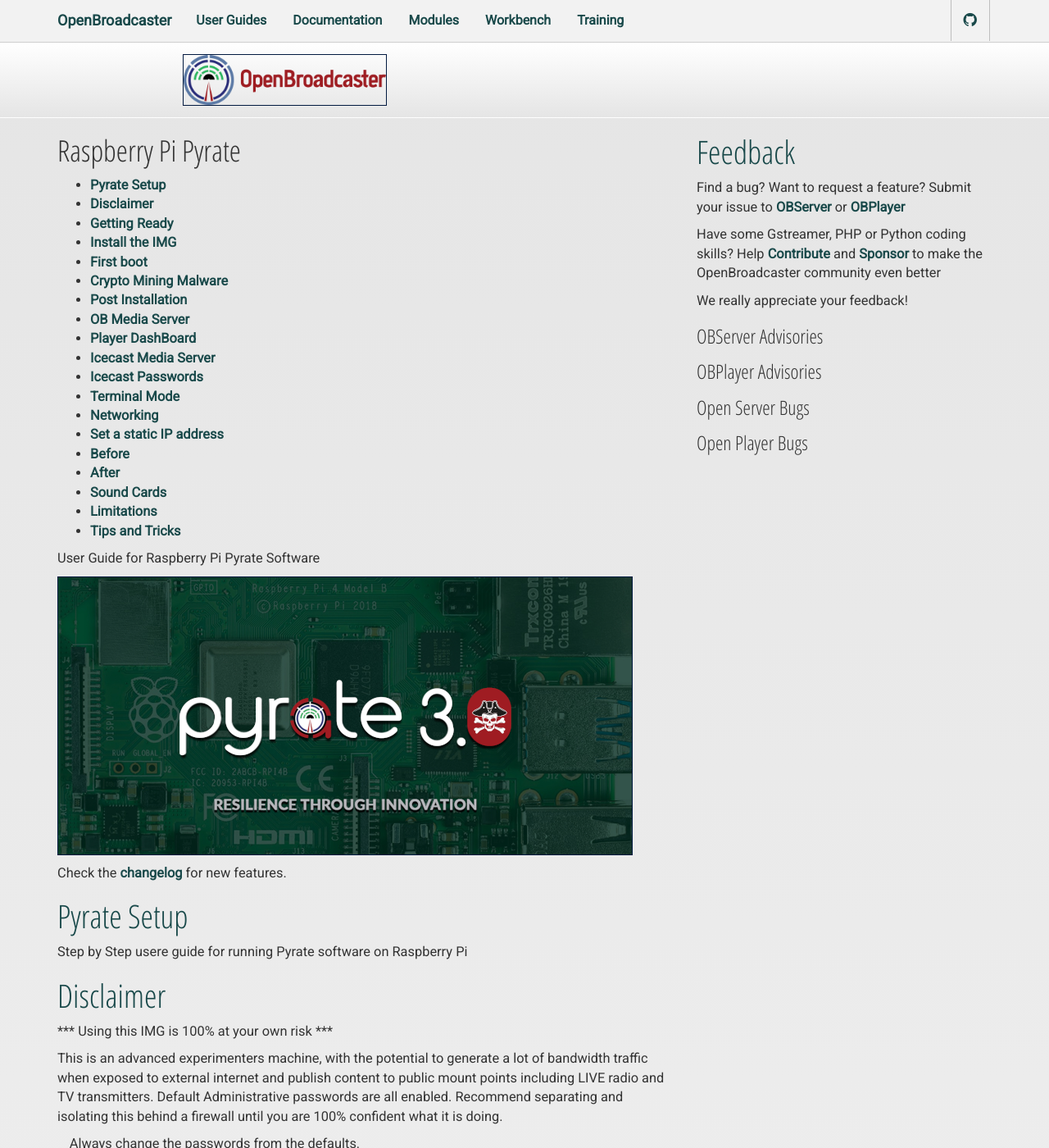
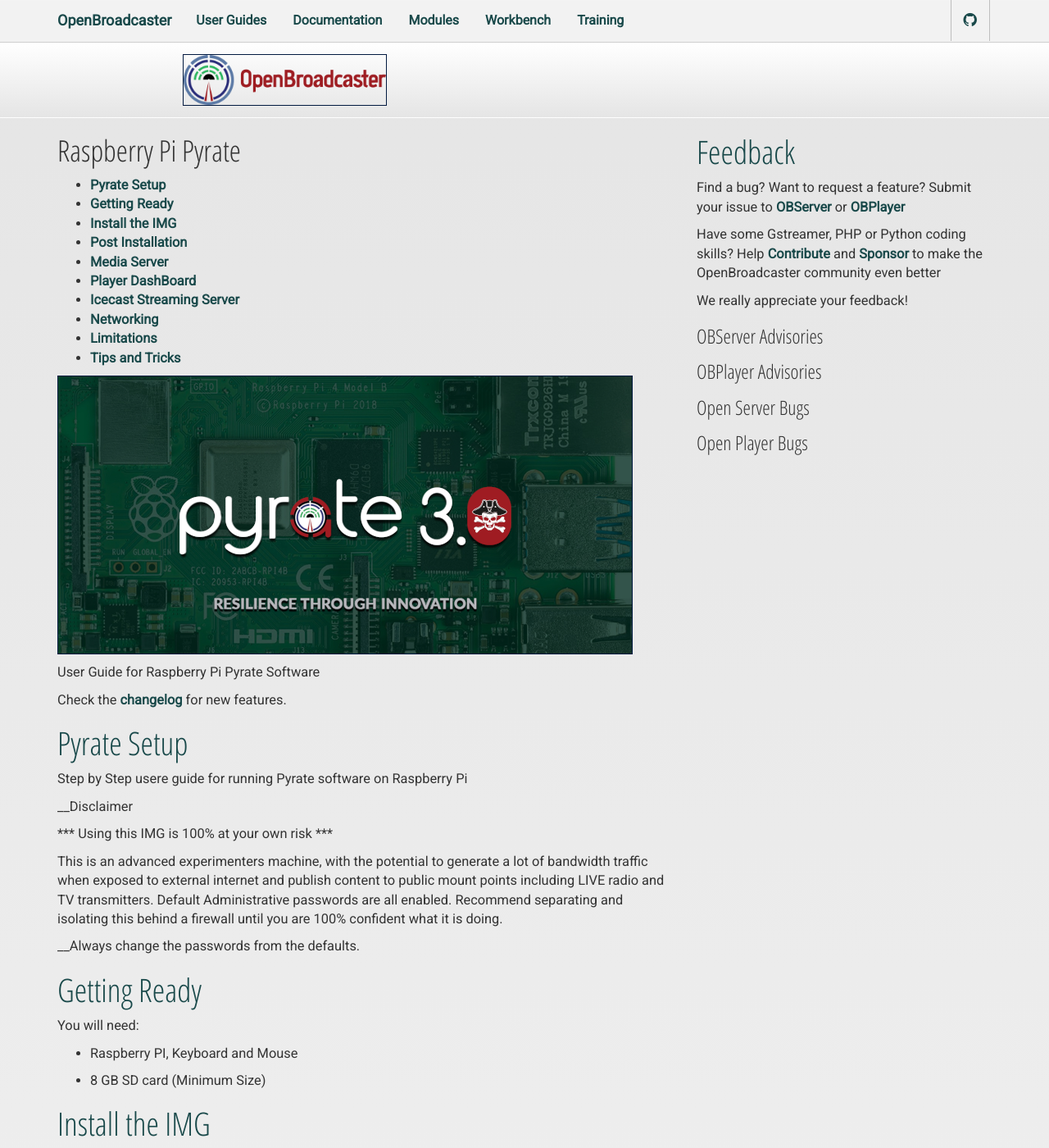
Before and after one commit to openbroadcaster/pyrate, a Jekyll site: the page built from index.md, in a window 1280 px wide and 1400 px high. Shown: the whole window at 82% size. Built offline with Jekyll 4.4.1, drawn with Linux system fonts in a browser that asks for light colours; some of the changed text lies outside the part shown.

Commit message:
Update index.md

```diff
--- a/index.md
+++ b/index.md
@@ -5,16 +5,14 @@
 # Raspberry Pi Pyrate
 {:.no_toc}
 
-
-
 * TOC
 {:toc}
 
 <a name="Pyrate"></a>
 
+![Pyrate 3](img/pyrate3.png )
+
 User Guide for Raspberry Pi Pyrate Software
-
-![Pyrate 3](img/pyrate3.png )
 
 Check the [changelog](https://openbroadcaster.com/changelog) for new features.
 
@@ -22,7 +20,7 @@
 
 Step by Step usere guide for running Pyrate software on Raspberry Pi
 
-## Disclaimer
+__Disclaimer
 
 \*\*\* Using this IMG is 100% at your own risk \*\*\*
 
@@ -44,11 +42,11 @@
 - Step two: open etcher and write the image file to the SD card.
 - Step three: Attach a Monitor, Keyboard and Network cable. Pop in the SD card and boot the Pyrate Box.
 
-## First boot
+__First boot
 
 On fresh new install, give it a few minute for heartbeats and audio to appear. It is taking time to sync up. On first boot you may see some red error messages, on restart they should go away. See Debug mode in the status tab if errors persist.
 
-## Crypto Mining Malware
+__Crypto Mining Malware
 
 Raspberry Pi's are vulnerable to this kind of malware.  We have removed default user "pi" among other measures. What we have noticed, is compromised Pi's get ZMap and sshpass installed. Neither of these programs is required for our operation.
 
@@ -58,7 +56,7 @@
 First run will come up at a default login prompt. user = obsuser  pass = test1234.
 Everything is now accessed through a browser and services will automatically restart when the unit is plugged in.
 
-## OB Media Server
+## Media Server
 
 Find Pyrate ip and access via a browser on a different machine as a regular web site.  Login screen will appear on port 80.   There are several sample accounts with different permissions already created
 
@@ -78,11 +76,11 @@
 
 user = admin  pass = admin  (Displays a RED message to remind you to change)
 
-## Icecast Media Server
+## Icecast Streaming Server
 
 http://<IP_ADDRESS>:8000 or http://192.168.1.100:8000
 
-## Icecast Passwords
+__Icecast Passwords
 
 Edit the file directly in Terminal and change passwords.
 
@@ -93,7 +91,7 @@
 ICECAST_ADMIN_PASS="1c3c4stP4ssw0rD"  to access the administration panel
 ICECAST_SOURCE_PASS="1c3c4stS0uRc3" to allow incoming streams to create a mount point
 
-## Terminal Mode
+__Terminal Mode
 
 All operation of both player and server can be run and accessed from terminal
 
@@ -113,7 +111,7 @@
 
 2) login to your router and show DHCP tables of devices with auto IP address.  our Player device hostname is "raspberrypi" and its IP will be displayed
 
-## Set a static IP address
+__Set a static IP address
 
 Once you have setup and configured, you can optionally  or bind router to your MAC Address.
 
@@ -123,7 +121,7 @@
 
 "sudo nano /etc/network/interfaces"
 
-## Before
+__Before
 
 (Default for DHCP)
 
@@ -135,7 +133,7 @@
 allow-hotplug enp1s0
 iface enp1s0 inet dhcp
 
-## After
+__After
 
 Substituting your own IP, gateway and DNS
 
@@ -156,7 +154,7 @@
 
 Ctrl +X, Y (to save) Reboot machine
 
-## Sound Cards
+__Sound Cards
 
 Additional control of soundcard using Pulse is to go into Terminal and type "pulsemixer"
 
```
